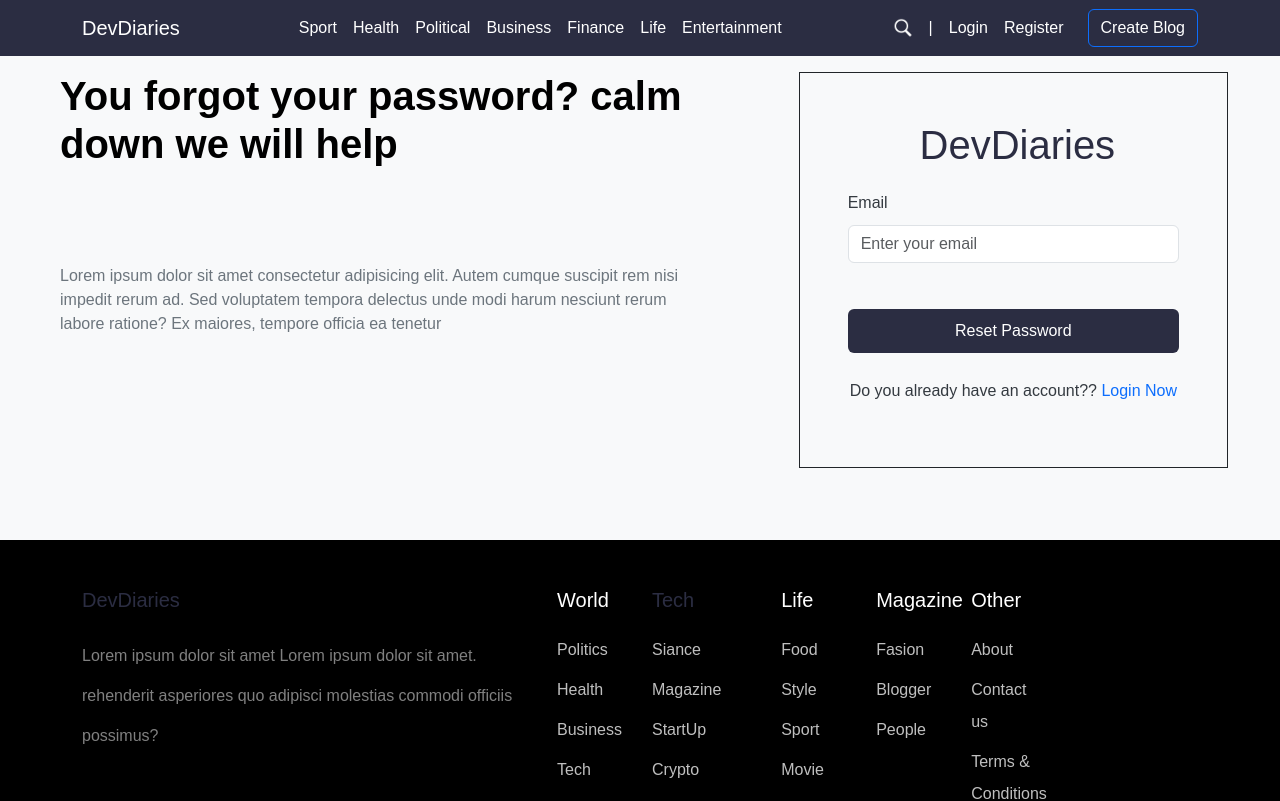
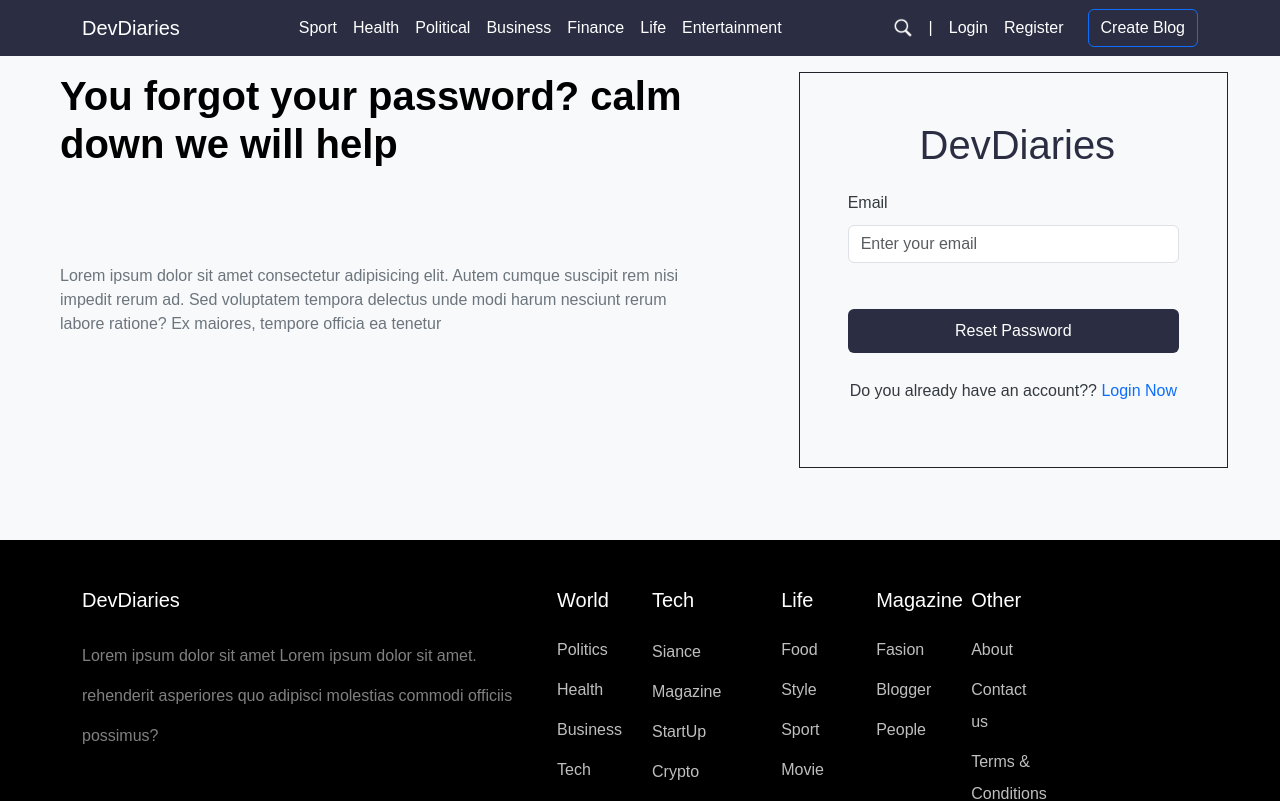
Before and after one commit to amit-negi-23/devDiariesBlog, a React (Create React App) app: page /forgotpassword in a window 1280 px wide. Shown: the top 801 px of the page. Built offline with nearby package versions, Linux system fonts and the light colour scheme.

Commit message:
minor css changes

```diff
--- a/src/components/common/footer/footer.jsx
+++ b/src/components/common/footer/footer.jsx
@@ -8,7 +8,7 @@ function Footer() {
           <footer className="py-5">
             <div className="row ">
               <div className="col-md-12 col-lg-5  mb-3">
-                <h5 className="heading">DevDiaries</h5>
+                <h5 className="text-white">DevDiaries</h5>
                 <p className="text-white text-opacity-50 text">
                   Lorem ipsum dolor sit amet Lorem ipsum dolor sit amet.
                   rehenderit asperiores quo adipisci molestias commodi officiis
@@ -67,7 +67,7 @@ function Footer() {
                 </ul>
               </div>
               <div className="col col-lg-1 mb-3 footer-column">
-                <h5 className="heading">Tech</h5>
+                <h5 className="text-white mb-4">Tech</h5>
                 <ul className="nav flex-column">
                   <li className="nav-item mb-2">
                     <a
--- a/src/components/login/login.css
+++ b/src/components/login/login.css
@@ -4,7 +4,8 @@
 }
 .login{
     width: 45%;
-    border: 1px solid black;
+    box-shadow: 5px -6px 20px #2b2d4242;
+    border-radius: 10px;
     padding: 45px;
     margin: 55px 0px;
 }
--- a/src/components/login/login.jsx
+++ b/src/components/login/login.jsx
@@ -122,7 +122,7 @@ function LogIn() {
                   className="form-check-input"
                   id="exampleCheck1"
                 />
-                <label className="form-check-label" htmlFor="exampleCheck1">
+                <label className="form-check-label pe-2" htmlFor="exampleCheck1">
                   Remember me?
                 </label>
                 <Link to="/forgotpassword" style={{ textDecoration: "none" }}>
```
